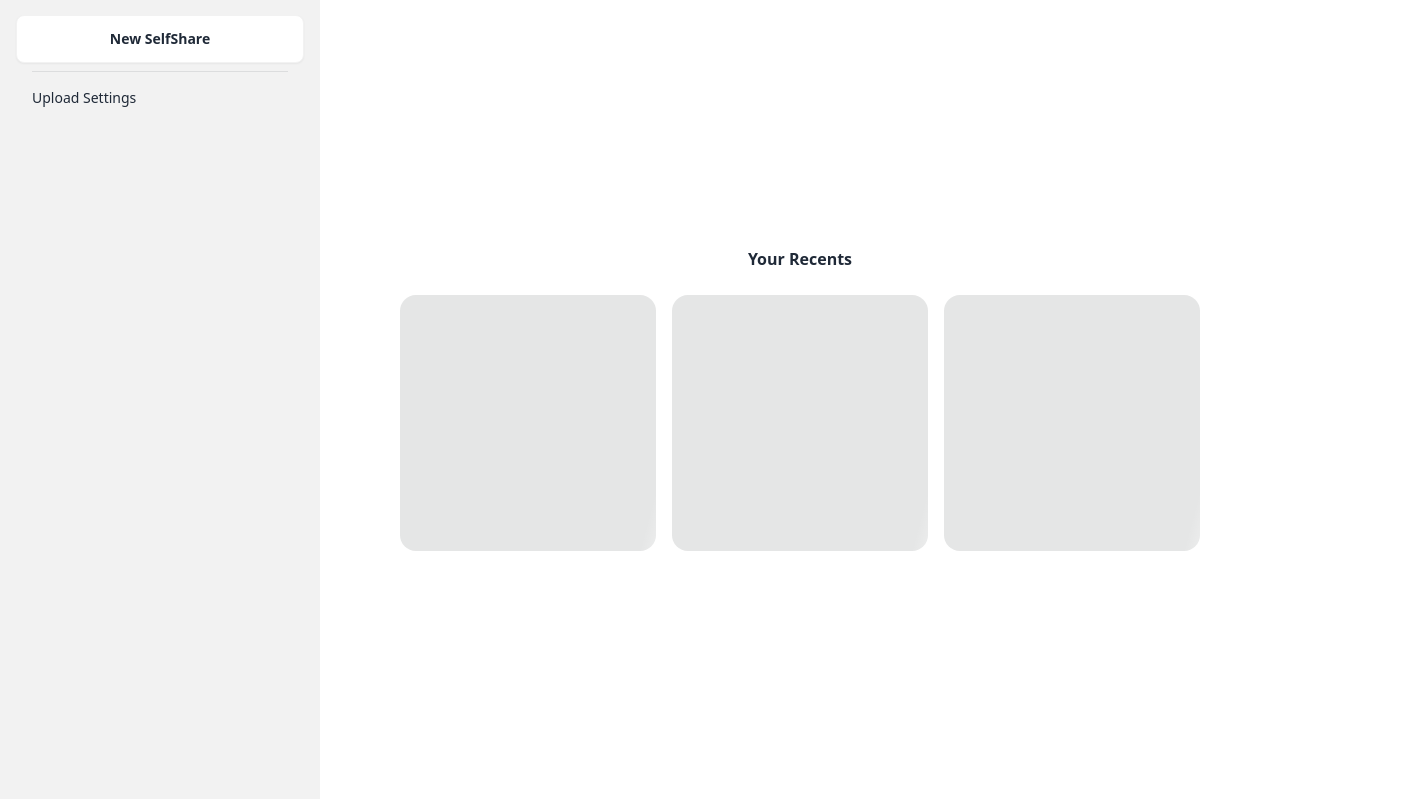
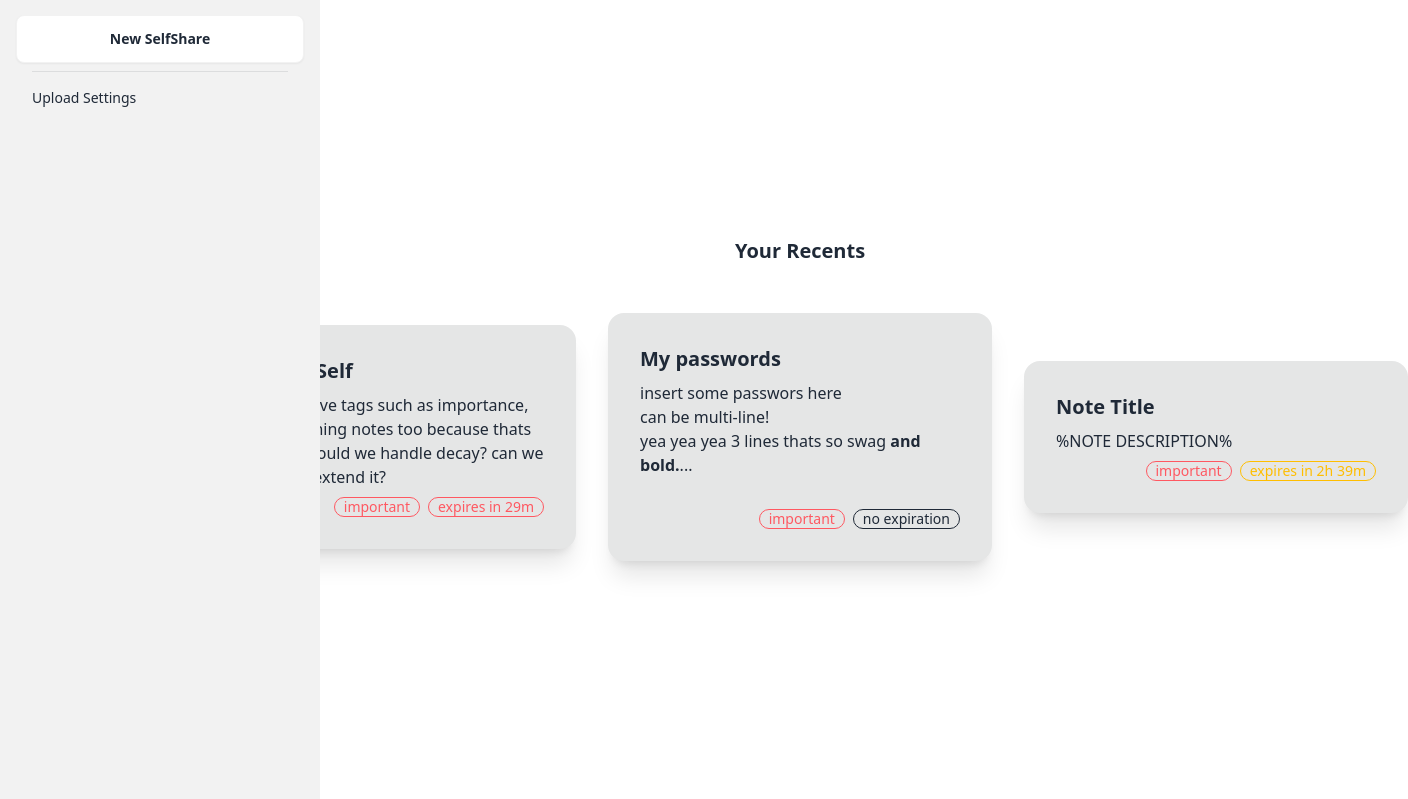
Before and after one commit to MySharee/MyShare-Beta, a website: page public/dashboard.html in a window 1280 px wide. Shown: the part 69-868 px from the top of the page, 1408 px wide, since content can reach past the window. Drawn offline with nearby package versions, Linux system fonts and the light colour scheme.

```diff
--- a/public/dashboard.html
+++ b/public/dashboard.html
@@ -6,6 +6,11 @@
     <title>SelfShare</title>
     <link href="https://cdn.jsdelivr.net/npm/daisyui@4.12.14/dist/full.min.css" rel="stylesheet" type="text/css" />
     <script src="https://cdn.tailwindcss.com"></script>
+    <style>
+      .multiline {
+  white-space: pre-wrap;
+}
+</style>
 </head>
 <div class="navbar bg-base-300">
   <div class="flex-1">
@@ -32,7 +37,7 @@
 <div class="drawer lg:drawer-open">
   <input id="my-drawer-2" type="checkbox" class="drawer-toggle" />
   <div class="drawer-content flex flex-col items-center justify-center">
-    <h1 class="font-bold">Your Recents</h1>
+    <h1 class="font-bold text-xl">Your Recents</h1><br>
 
 <!-- SelfShare Modal-->
 <input type="checkbox" id="my_modal_6" class="modal-toggle" />
@@ -40,6 +45,7 @@
   <div class="modal-box">
     <h3 class="text-lg font-bold">Create SelfShare</h3>
     <p class="py-4">For now, SelfShare only supports text, but that is because this is a rough draft and will change soon.</p>
+    <textarea class="textarea textarea-bordered" id="shareInput" placeholder="Title"></textarea><br>
     <textarea class="textarea textarea-bordered" id="shareInput" placeholder="Text"></textarea>
     <div class="modal-action">
 
@@ -50,10 +56,59 @@
 </div>
     <br>
     <!-- Here is where I want the text / images to load dynamically. (Aka get it from database)-->
-    <div class="flex gap-4 items-center">
-    <div class="skeleton w-64 h-64"></div>
-    <div class="skeleton w-64 h-64"></div>
-    <div class="skeleton w-64 h-64"></div>
+    <!--WIP: style=`display: grid; grid-template-columns: repeat(3,1fr);`
+    <div class="card bg-base-300 w-96 shadow-xl">
+        <div class="card-body">
+          <h2 class="card-title font-bold">
+            Notes To Self
+          </h2>
+          <p>notes can have tags such as importance, etc. also pinning notes too because thats nice. how should we handle decay? can we let the user extend it?</p>
+          <div class="card-actions justify-end">
+            <div class="badge badge-outline badge-error">important</div>
+            <div class="badge badge-outline badge-error">expires in 29m</div>
+          </div>
+        </div>
+      </div>-->
+    <div id="notes" class="flex gap-8 items-center">
+    <div class="card bg-base-300 w-96 shadow-xl">
+      <div class="card-body">
+        <h2 class="card-title font-bold">
+          Notes To Self
+        </h2>
+        <p>notes can have tags such as importance, etc. also pinning notes too because thats nice. how should we handle decay? can we let the user extend it?</p>
+        <div class="card-actions justify-end">
+          <div class="badge badge-outline badge-error">important</div>
+          <div class="badge badge-outline badge-error">expires in 29m</div>
+        </div>
+      </div>
+    </div>
+    <div class="card bg-base-300 w-96 shadow-xl">
+      <div class="card-body">
+        <h2 class="card-title">
+          My passwords
+        </h2>
+        <p class="multiline">insert some passwors here
+can be multi-line!
+yea yea yea 3 lines thats so swag <b>and bold.</b>...
+        </p>
+        <div class="card-actions justify-end">
+          <div class="badge badge-outline badge-error">important</div>
+          <div class="badge badge-outline">no expiration</div>
+        </div>
+      </div>
+    </div>
+    <div class="card bg-base-300 w-96 shadow-xl">
+      <div class="card-body">
+        <h2 class="card-title">
+          Note Title
+        </h2>
+        <p>%NOTE DESCRIPTION%</p>
+        <div class="card-actions justify-end">
+          <div class="badge badge-outline badge-error">important</div>
+          <div class="badge badge-outline badge-warning">expires in 2h 39m</div>
+        </div>
+      </div>
+    </div>
     </div>
   </div>
   <div class="drawer-side">
@@ -75,4 +130,25 @@
   // Here is where I want to put it in the database, and also make sure it shows up in the dashboard too
 }
 
+function loadShares() {
+  let content = `
+  <div class="card bg-base-300 w-96 shadow-xl">
+      <div class="card-body">
+        <h2 id="note-title" class="card-title">
+          ${TITLE}
+        </h2>
+        <p id="note-content" class="multiline">${DESCRIPTION}
+        </p>
+        <div id="badges" class="card-actions justify-end">
+          <div class="badge badge-outline badge-error">important</div>
+          <div class="badge badge-outline">no expiration</div>
+        </div>
+      </div>
+    </div>
+    `;
+    document.getElementById("notes").innerHTML += content;
+}
+
+loadShares();
+
 </script>
```
Also changed, not shown: public/login.html (+1 -0 lines), 1 other file.
